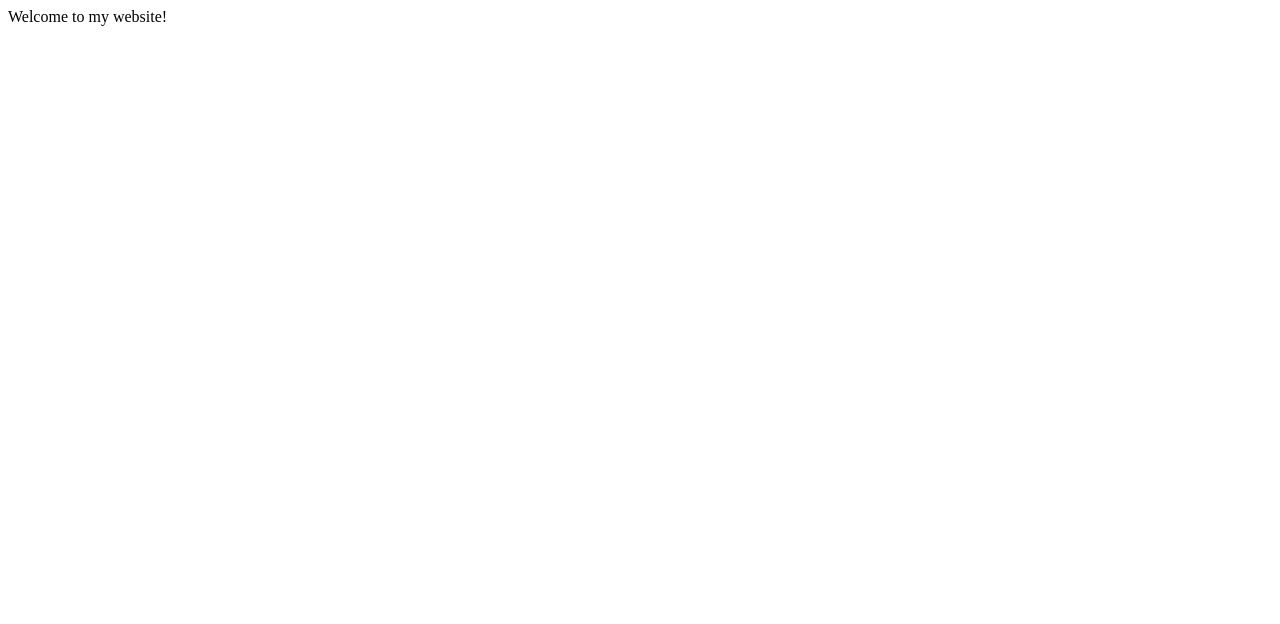
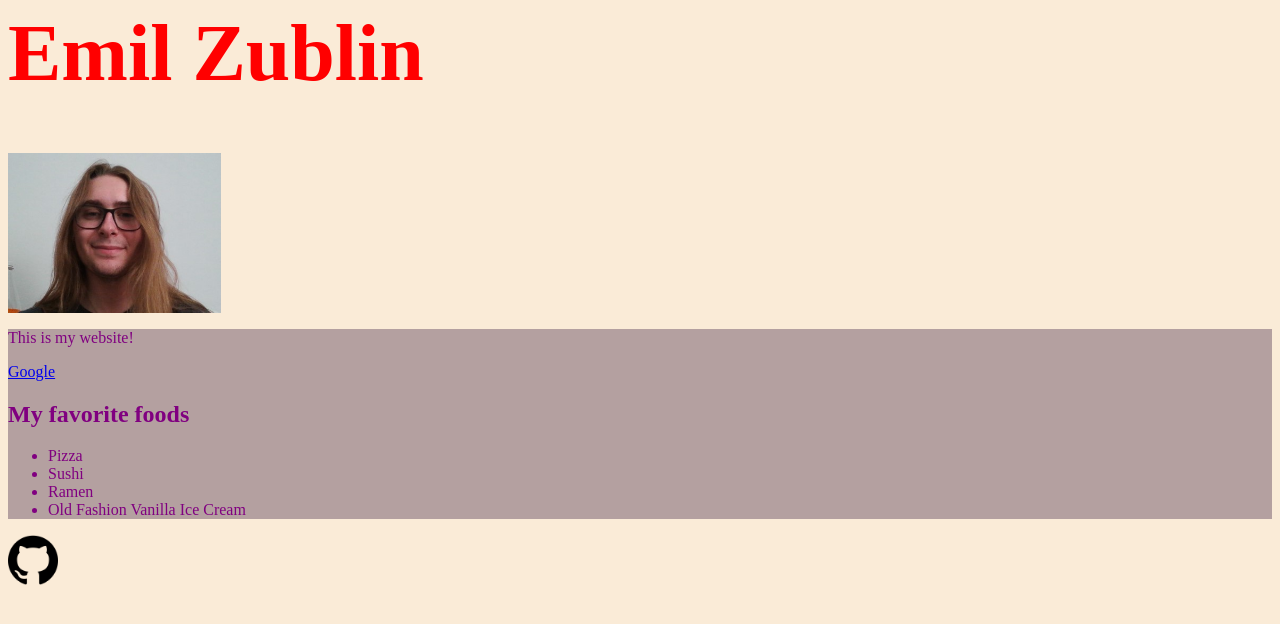
Before and after one commit to limenilbuz/limenilbuz.github.io, a plain HTML site: page index.html in a window 1280 px wide. Drawn offline with Linux system fonts and the light colour scheme.

Commit message:
Added base website shell

```diff
--- a/index.html
+++ b/index.html
@@ -1,3 +1,29 @@
 <html>
-    Welcome to my website!
+    <head>
+        <title>Emil's Website</title>
+        <meta charset='utf-8'>
+        <link rel="stylesheet" href="style.css">
+    </head>
+    <body>
+        <h1>Emil Zublin</h1>
+        <img src="imgs/Zublin,Emil.jpg" alt="Picture of Emil Zublin" id="profile_pic">
+        <div>
+            <p>This is my website!</p>
+            <a href='https://google.com' target="blank">
+                Google
+            </a>
+
+            <h2>My favorite foods</h2>
+            <ul>
+                <li>Pizza</li>
+                <li>Sushi</li>
+                <li>Ramen</li>
+                <li>Old Fashion Vanilla Ice Cream</li>
+            </ul>
+
+        </div>
+        <a href="https://github.com/limenilbuz">
+            <img src="imgs/github.png" class="social_media_icon">
+        </a>
+    </body>
 </html>
--- /dev/null
+++ b/style.css
@@ -0,0 +1,24 @@
+h1 {
+    font-size: 5em;
+}
+
+#profile_pic {
+    height: 10em;
+
+}
+
+
+
+body {
+    background-color: antiquewhite;
+    color: red;
+}
+
+div {
+    background-color: rgb(180, 160, 160);
+    color: purple;
+}
+
+.social_media_icon {
+    height: 50px;
+}
```
Also changed, not shown: imgs/Zublin,Emil.jpg (added), imgs/github.png (added).
